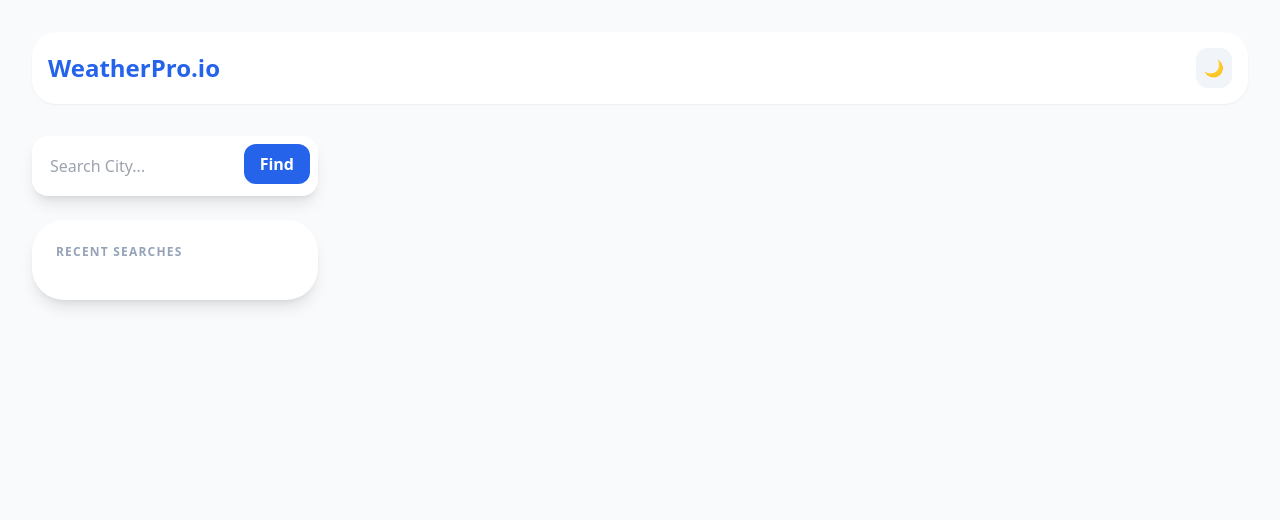
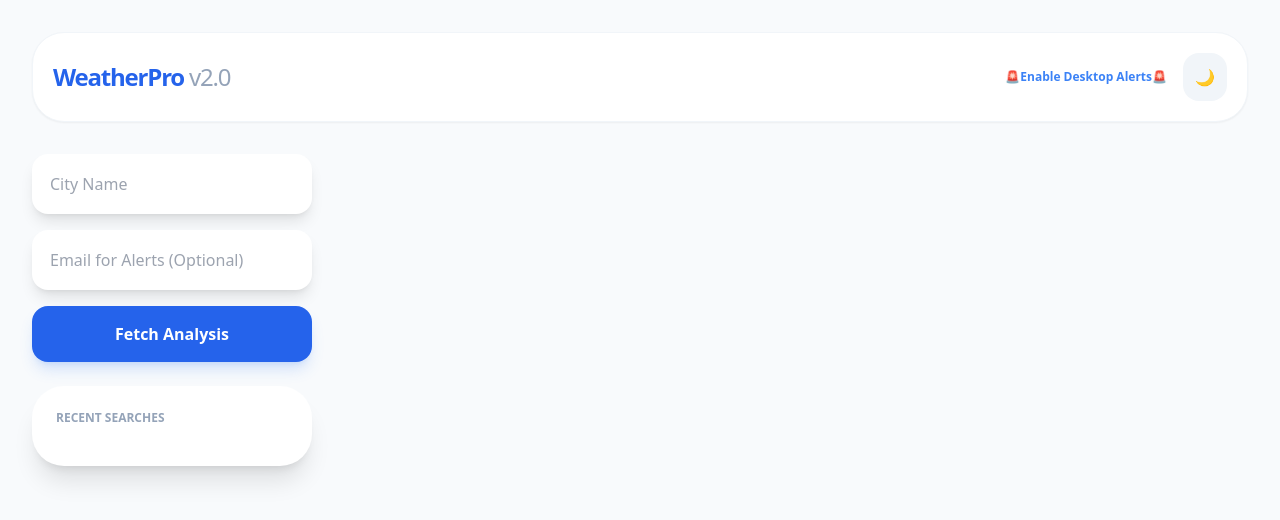
Before and after one commit to nipunanuradha/Fetch-Data-from-wather-API-and-Display-It, a Flask app: page / in a window 1280 px wide. Shown: the top 520 px of the page. Run offline with Flask 3, Linux system fonts and the light colour scheme; some libraries are stand-ins or nearby versions.

Commit message:
add desktop and email notification system

```diff
--- a/weather app/app.py
+++ b/weather app/app.py
@@ -1,3 +1,5 @@
+import smtplib
+from email.mime.text import MIMEText
 from flask import Flask, render_template, request, session
 from weather_logic import WeatherFetcher
 import secrets
@@ -5,40 +7,59 @@ import secrets
 app = Flask(__name__)
 app.secret_key = secrets.token_hex(16)
 
-# ඔයාගේ API Key එක මෙතනට දාන්න
-fetcher = WeatherFetcher("1c79708b20d740c097d145309263001")
+# Configurations
+API_KEY = "1c79708b20d740c097d145309263001"
+EMAIL_ADDRESS = "kasunlankalk48@gmail.com"  # sender Email
+EMAIL_PASSWORD = "qzvi vdxx rymg faqz"    # Sender Gmail App Password
+fetcher = WeatherFetcher(API_KEY)
+
+def send_alert_email(city, condition, user_email):
+    msg = MIMEText(f"⚠️ Warning: Bad weather detected in {city}!\nCondition: {condition}")
+    msg['Subject'] = f"Weather Alert: {city}"
+    msg['From'] = EMAIL_ADDRESS
+    msg['To'] = user_email
+
+    try:
+        with smtplib.SMTP_SSL('smtp.gmail.com', 465) as smtp:
+            smtp.login(EMAIL_ADDRESS, EMAIL_PASSWORD)
+            smtp.send_message(msg)
+        return True
+    except Exception as e:
+        print(f"Email Error: {e}")
+        return False
 
 @app.route('/', methods=['GET', 'POST'])
 def index():
     weather_data = None
-    hourly_labels = []
-    hourly_temps = []
+    hourly_labels, hourly_temps = [], []
+    alert_status = False
 
-    if 'history' not in session:
-        session['history'] = []
+    if 'history' not in session: session['history'] = []
 
     if request.method == 'POST':
         city = request.form.get('city')
-        if city:
-            weather_data = fetcher.fetch_weather(city)
-            if weather_data:
-                city_name = weather_data['location']['name']
-                # History එක update කිරීම
-                if city_name not in session['history']:
-                    new_history = [city_name] + session['history']
-                    session['history'] = new_history[:5]
-                    session.modified = True
+        user_email = request.form.get('email') # User email
 
-                # Chart දත්ත
-                for hour in weather_data['forecast']['forecastday'][0]['hour']:
-                    hourly_labels.append(hour['time'].split(' ')[1])
-                    hourly_temps.append(hour['temp_c'])
+        weather_data = fetcher.fetch_weather(city)
+        if weather_data:
+            # History update
+            if weather_data['location']['name'] not in session['history']:
+                session['history'] = [weather_data['location']['name']] + session['history'][:4]
+                session.modified = True
 
-    return render_template('index.html',
-                           data=weather_data,
-                           history=session['history'],
-                           labels=hourly_labels,
-                           temps=hourly_temps)
+            # Bad weather check (Rain > 70% or UV > 8)
+            rain_chance = weather_data['forecast']['forecastday'][0]['day']['daily_chance_of_rain']
+            if rain_chance > 70 and user_email:
+                send_alert_email(city, f"High chance of rain ({rain_chance}%)", user_email)
+                alert_status = True
+
+            # Chart data
+            for hour in weather_data['forecast']['forecastday'][0]['hour']:
+                hourly_labels.append(hour['time'].split(' ')[1])
+                hourly_temps.append(hour['temp_c'])
+
+    return render_template('index.html', data=weather_data, history=session['history'],
+                           labels=hourly_labels, temps=hourly_temps, alert=alert_status)
 
 if __name__ == '__main__':
     app.run(debug=True)
--- a/weather app/templates/index.html
+++ b/weather app/templates/index.html
@@ -3,42 +3,37 @@
 <head>
     <meta charset="UTF-8">
     <meta name="viewport" content="width=device-width, initial-scale=1.0">
-    <title>WeatherPro Dashboard</title>
+    <title>WeatherPro Elite</title>
     <script src="https://cdn.tailwindcss.com"></script>
     <script src="https://cdn.jsdelivr.net/npm/chart.js"></script>
     <script>tailwind.config = { darkMode: 'class' }</script>
 </head>
-<body class="bg-slate-50 dark:bg-slate-950 text-slate-900 dark:text-white transition-colors duration-500">
+<body class="bg-slate-50 dark:bg-slate-950 text-slate-900 dark:text-white transition-all duration-500">
 
     <div class="max-w-7xl mx-auto p-4 md:p-8">
-        <div class="flex justify-between items-center mb-8 bg-white dark:bg-slate-900 p-4 rounded-3xl shadow-sm">
-            <h1 class="text-2xl font-black text-blue-600">WeatherPro.io</h1>
+        <div class="flex justify-between items-center mb-8 bg-white dark:bg-slate-900 p-5 rounded-[2rem] shadow-sm border border-slate-100 dark:border-slate-800">
+            <h1 class="text-2xl font-black text-blue-600 tracking-tighter">WeatherPro <span class="text-slate-400 font-light">v2.0</span></h1>
             <div class="flex items-center gap-4">
-                <button onclick="toggleTheme()" class="p-2 bg-slate-100 dark:bg-slate-800 rounded-xl">
+                <button onclick="requestNotifyPermission()" class="text-xs font-bold text-blue-500 hover:underline">🚨Enable Desktop Alerts🚨</button>
+                <button onclick="toggleTheme()" class="p-3 bg-slate-100 dark:bg-slate-800 rounded-2xl">
                     <span id="theme-icon">🌙</span>
                 </button>
             </div>
         </div>
 
-        <div class="grid grid-cols-1 lg:grid-cols-12 gap-6">
-
+        <div class="grid grid-cols-1 lg:grid-cols-12 gap-8">
             <div class="lg:col-span-3 space-y-6">
-                <form method="POST" class="relative">
-                    <input type="text" name="city" placeholder="Search City..." required
-                           class="w-full p-4 rounded-2xl bg-white dark:bg-slate-900 shadow-lg outline-none border-2 border-transparent focus:border-blue-500 transition">
-                    <button type="submit" class="absolute right-2 top-2 bg-blue-600 text-white px-4 py-2 rounded-xl font-bold">Find</button>
+                <form method="POST" class="space-y-4">
+                    <input type="text" name="city" placeholder="City Name" required class="w-full p-4 rounded-2xl bg-white dark:bg-slate-900 shadow-lg outline-none border-2 border-transparent focus:border-blue-500">
+                    <input type="email" name="email" placeholder="Email for Alerts (Optional)" class="w-full p-4 rounded-2xl bg-white dark:bg-slate-900 shadow-lg outline-none border-2 border-transparent focus:border-blue-500">
+                    <button type="submit" class="w-full bg-blue-600 text-white p-4 rounded-2xl font-bold shadow-blue-500/20 shadow-lg hover:bg-blue-700 transition">Fetch Analysis</button>
                 </form>
 
-                <div class="bg-white dark:bg-slate-900 p-6 rounded-[2rem] shadow-lg">
-                    <h3 class="text-xs font-bold text-slate-400 uppercase tracking-widest mb-4">Recent Searches</h3>
+                <div class="bg-white dark:bg-slate-900 p-6 rounded-[2rem] shadow-xl">
+                    <h3 class="text-xs font-bold text-slate-400 mb-4 uppercase">Recent Searches</h3>
                     <div class="space-y-2">
                         {% for city in history %}
-                        <form method="POST">
-                            <input type="hidden" name="city" value="{{ city }}">
-                            <button type="submit" class="w-full text-left p-3 rounded-xl hover:bg-blue-50 dark:hover:bg-blue-900/30 transition border border-transparent hover:border-blue-200">
-                                📍 {{ city }}
-                            </button>
-                        </form>
+                        <form method="POST"><input type="hidden" name="city" value="{{ city }}"><button type="submit" class="w-full text-left p-3 rounded-xl hover:bg-blue-50 dark:hover:bg-blue-900/30 transition text-sm font-semibold">📍 {{ city }}</button></form>
                         {% endfor %}
                     </div>
                 </div>
@@ -47,72 +42,33 @@
             <div class="lg:col-span-9 space-y-6">
                 {% if data %}
                 <div class="grid grid-cols-1 md:grid-cols-2 gap-6">
-                    <div class="bg-gradient-to-br from-blue-600 to-indigo-700 p-8 rounded-[2.5rem] text-white shadow-2xl overflow-hidden relative">
-                        <div class="relative z-10">
-                            <h2 class="text-3xl font-bold">{{ data.location.name }}</h2>
-                            <p class="opacity-70">{{ data.location.country }}</p>
-                            <div class="flex items-center gap-4 mt-4">
-                                <h3 class="text-7xl font-black">{{ data.current.temp_c }}°</h3>
-                                <img src="{{ data.current.condition.icon }}" class="w-20 h-20">
+                    <div class="bg-gradient-to-br from-indigo-600 to-blue-700 p-8 rounded-[3rem] text-white shadow-2xl relative overflow-hidden">
+                        <h2 class="text-4xl font-black">{{ data.location.name }}</h2>
+                        <div class="flex items-center gap-6 mt-6">
+                            <h3 class="text-8xl font-black">{{ data.current.temp_c }}°</h3>
+                            <img src="{{ data.current.condition.icon }}" class="w-24 h-24">
                         </div>
-                            <p class="mt-2 font-medium">Condition: {{ data.current.condition.text }}</p>
+                        <p class="text-xl opacity-90 font-medium mt-4">{{ data.current.condition.text }}</p>
+                    </div>
+
+                    <div class="rounded-[3rem] overflow-hidden shadow-2xl h-80 border-4 border-white dark:border-slate-800">
+                        <iframe width="100%" height="100%" frameborder="0" src="https://www.google.com/maps?q={{ data.location.name }}+{{ data.location.country }}&output=embed"></iframe>
                     </div>
                 </div>
 
-                    <div class="rounded-[2.5rem] overflow-hidden shadow-2xl border-4 border-white dark:border-slate-800 h-64 md:h-auto">
-                        <iframe width="100%" height="100%" frameborder="0" style="border:0"
-                                src="https://www.google.com/maps?q={{ data.location.name }}+{{ data.location.country }}&output=embed">
-                        </iframe>
+                <div class="bg-white dark:bg-slate-900 p-8 rounded-[3rem] shadow-xl">
+                    <h3 class="font-bold mb-6 text-slate-400 uppercase text-xs">Air Quality Metrics</h3>
+                    <div class="grid grid-cols-2 md:grid-cols-5 gap-4">
+                        <div class="p-4 bg-slate-50 dark:bg-slate-800 rounded-2xl text-center"><p class="text-[10px] text-slate-500 font-bold uppercase">CO</p><p class="text-lg font-black">{{ data.current.air_quality.co|round(1) }}</p></div>
+                        <div class="p-4 bg-slate-50 dark:bg-slate-800 rounded-2xl text-center"><p class="text-[10px] text-slate-500 font-bold uppercase">O3</p><p class="text-lg font-black">{{ data.current.air_quality.o3|round(1) }}</p></div>
+                        <div class="p-4 bg-slate-50 dark:bg-slate-800 rounded-2xl text-center"><p class="text-[10px] text-slate-500 font-bold uppercase">NO2</p><p class="text-lg font-black">{{ data.current.air_quality.no2|round(1) }}</p></div>
+                        <div class="p-4 bg-blue-600 text-white rounded-2xl text-center"><p class="text-[10px] opacity-70 font-bold uppercase">EPA Index</p><p class="text-lg font-black">{{ data.current.air_quality['us-epa-index'] }}</p></div>
+                        <div class="p-4 bg-orange-500 text-white rounded-2xl text-center"><p class="text-[10px] opacity-70 font-bold uppercase">Rain Chance</p><p class="text-lg font-black">{{ data.forecast.forecastday[0].day.daily_chance_of_rain }}%</p></div>
                     </div>
                 </div>
 
-                <div class="bg-white dark:bg-slate-900 p-8 rounded-[2.5rem] shadow-lg">
-                    <h3 class="text-lg font-bold mb-6 flex items-center gap-2">
-                        🍃 Air Quality Index (Detailed)
-                        <span class="text-xs bg-green-100 text-green-700 px-2 py-1 rounded-md">Live Data</span>
-                    </h3>
-                    <div class="grid grid-cols-2 md:grid-cols-4 lg:grid-cols-6 gap-4">
-                        <div class="p-4 bg-slate-50 dark:bg-slate-800 rounded-2xl text-center">
-                            <p class="text-[10px] font-bold text-slate-400">CO</p>
-                            <p class="text-sm font-black">{{ data.current.air_quality.co|round(1) }}</p>
-                        </div>
-                        <div class="p-4 bg-slate-50 dark:bg-slate-800 rounded-2xl text-center">
-                            <p class="text-[10px] font-bold text-slate-400">NO₂</p>
-                            <p class="text-sm font-black">{{ data.current.air_quality.no2|round(1) }}</p>
-                        </div>
-                        <div class="p-4 bg-slate-50 dark:bg-slate-800 rounded-2xl text-center">
-                            <p class="text-[10px] font-bold text-slate-400">O₃</p>
-                            <p class="text-sm font-black">{{ data.current.air_quality.o3|round(1) }}</p>
-                        </div>
-                        <div class="p-4 bg-slate-50 dark:bg-slate-800 rounded-2xl text-center border-b-2 border-orange-400">
-                            <p class="text-[10px] font-bold text-slate-400">PM₂.₅</p>
-                            <p class="text-sm font-black">{{ data.current.air_quality.pm2_5|round(1) }}</p>
-                        </div>
-                        <div class="p-4 bg-slate-50 dark:bg-slate-800 rounded-2xl text-center border-b-2 border-red-400">
-                            <p class="text-[10px] font-bold text-slate-400">PM₁₀</p>
-                            <p class="text-sm font-black">{{ data.current.air_quality.pm10|round(1) }}</p>
-                        </div>
-                        <div class="p-4 bg-blue-600 text-white rounded-2xl text-center">
-                            <p class="text-[10px] font-bold opacity-70">US EPA</p>
-                            <p class="text-sm font-black">{{ data.current.air_quality['us-epa-index'] }}</p>
-                        </div>
-                    </div>
-                </div>
-
-                <div class="grid grid-cols-1 xl:grid-cols-2 gap-6">
-                    <div class="bg-white dark:bg-slate-900 p-6 rounded-[2rem] shadow-lg">
-                        <canvas id="tempChart" height="180"></canvas>
-                    </div>
-                    <div class="grid grid-cols-3 gap-4">
-                        {% for day in data.forecast.forecastday %}
-                        <div class="bg-white dark:bg-slate-900 p-4 rounded-[2rem] text-center shadow-lg border border-transparent hover:border-blue-500 transition cursor-default">
-                            <p class="text-[10px] font-bold text-slate-400">{{ day.date[5:] }}</p>
-                            <img src="{{ day.day.condition.icon }}" class="mx-auto w-12 h-12">
-                            <p class="text-lg font-black">{{ day.day.avgtemp_c }}°</p>
-                            <p class="text-[10px] text-blue-500 font-bold">{{ day.day.daily_chance_of_rain }}% Rain</p>
-                        </div>
-                        {% endfor %}
-                    </div>
+                <div class="bg-white dark:bg-slate-900 p-6 rounded-[3rem] shadow-xl">
+                    <canvas id="tempChart" height="120"></canvas>
                 </div>
                 {% endif %}
             </div>
@@ -120,52 +76,44 @@
     </div>
 
     <script>
-        // Chart Configuration
+        // Desktop Notification Logic
+        function requestNotifyPermission() {
+            Notification.requestPermission();
+        }
+
         {% if data %}
+            const rainChance = {{ data.forecast.forecastday[0].day.daily_chance_of_rain }};
+            if (rainChance > 70 && Notification.permission === "granted") {
+                new Notification("Weather Alert! ⚠️", {
+                    body: "There is a " + rainChance + "% chance of rain today in {{ data.location.name }}.",
+                    icon: "{{ data.current.condition.icon }}"
+                });
+            }
+
+            // Chart
             new Chart(document.getElementById('tempChart'), {
                 type: 'line',
                 data: {
                     labels: {{ labels|safe }},
                     datasets: [{
-                    label: 'Hourly Temp',
+                        label: 'Temperature',
                         data: {{ temps|safe }},
                         borderColor: '#3b82f6',
-                    backgroundColor: 'rgba(59, 130, 246, 0.1)',
+                        tension: 0.4,
                         fill: true,
-                    tension: 0.4,
-                    borderWidth: 3,
-                    pointRadius: 0
+                        backgroundColor: 'rgba(59, 130, 246, 0.1)'
                     }]
                 },
-            options: {
-                responsive: true,
-                plugins: { legend: { display: false } },
-                scales: {
-                    y: { display: false },
-                    x: { grid: { display: false }, ticks: { color: '#94a3b8', font: { size: 10 } } }
-                }
-            }
+                options: { plugins: { legend: { display: false } }, scales: { y: { display: false }, x: { grid: { display: false } } } }
             });
         {% endif %}
 
-        // Theme Switcher
         function toggleTheme() {
-            const html = document.getElementById('theme-tag');
-            const icon = document.getElementById('theme-icon');
-            if (html.classList.contains('dark')) {
-                html.classList.remove('dark');
-                icon.innerText = '🌙';
-                localStorage.theme = 'light';
-            } else {
-                html.classList.add('dark');
-                icon.innerText = '☀️';
-                localStorage.theme = 'dark';
+            const h = document.getElementById('theme-tag');
+            h.classList.toggle('dark');
+            localStorage.theme = h.classList.contains('dark') ? 'dark' : 'light';
         }
-        }
-        if (localStorage.theme === 'dark') {
-            document.getElementById('theme-tag').classList.add('dark');
-            document.getElementById('theme-icon').innerText = '☀️';
-        }
+        if (localStorage.theme === 'dark') document.getElementById('theme-tag').classList.add('dark');
     </script>
 </body>
 </html>
```
Also changed, not shown: weather app/weather_logic.py (+2 -7 lines). Lines whose indentation alone changed are shown as unchanged.
